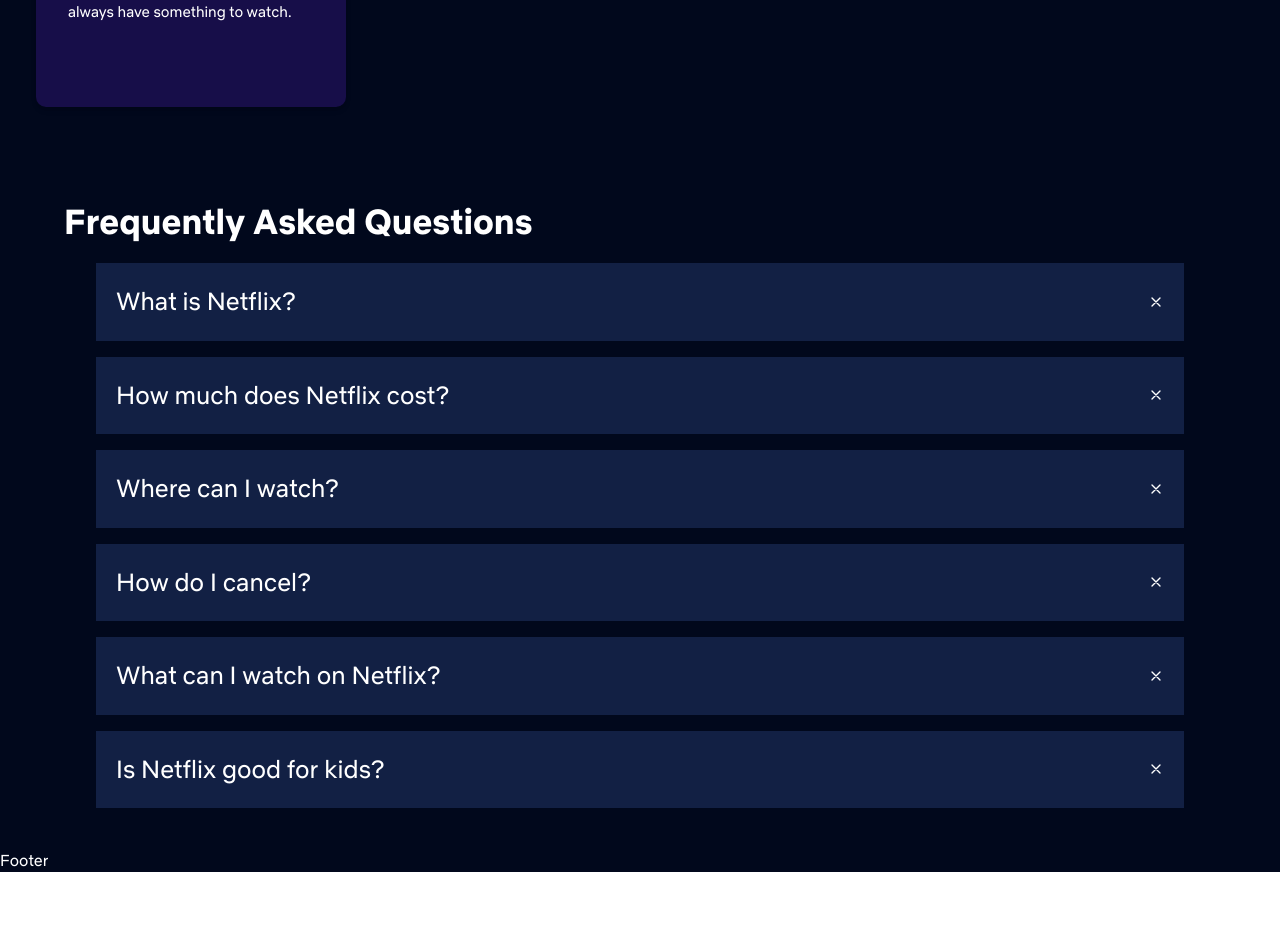
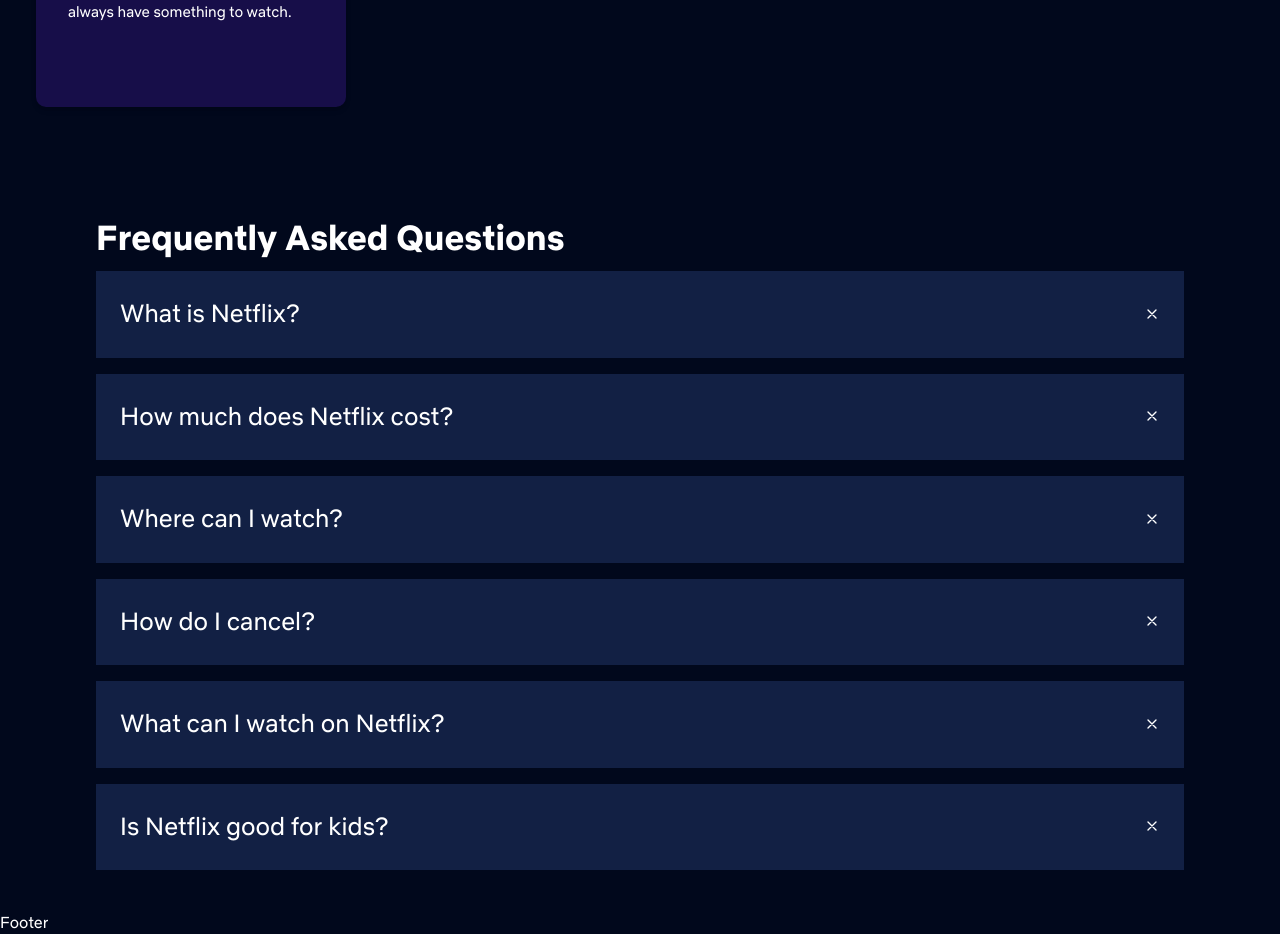
Before and after one commit to aayushchauhan10/MatFlix, a React (Vite) app in the folder client/: page / in a window 1280 px wide. Shown: the part 1460-2394 px from the top of the page. Before the commit the page ends 2332 px from the top, so only its background shows below. Built offline with nearby package versions, Linux system fonts and the light colour scheme.

Commit message:
Updated question.jsx

```diff
--- a/client/src/components/layout/Questions.jsx
+++ b/client/src/components/layout/Questions.jsx
@@ -10,16 +10,16 @@
 
   return (
     <div className="py-6 text-white bg-[#01081C]">
-      <h1 className="font-bold text-[35px] px-16 pt-16 pb-4">
+      <h1 className="font-bold text-[35px] px-24 pt-20 pb-2">
         Frequently Asked Questions
       </h1>
       {questions.map((question, index) => (
         <div
           key={index}
           onClick={() => handleClick(index)}
-          className="mb-4 mx-24 bg-[#122044] font-netflix p-5"
+          className="mb-4 mx-24 bg-[#122044] font-netflix  p-6"
         >
-          <div className="flex justify-between hover:bg[#223263] focus:bg-[#223263] active:bg[#223263] items-center cursor-pointer">
+          <div className="flex justify-between hover:bg[#223263]  focus:bg-[#223263] active:bg[#223263] items-center cursor-pointer">
             <h2 className="text-[25px]">{question.title}</h2>
             <span>
               {activeIndex === index ? (
@@ -56,13 +56,13 @@
             </span>
           </div>
           <div
-            className={` text-white  ${
+            className={`border-t-[1px] border-[#01081C] text-white  ${
               activeIndex === index
-                ? "opacity-100 max-h-100 text-[20px] mt-2"
+                ? "opacity-100 max-h-120 text-[20px]  mt-3"
                 : "opacity-0 max-h-0"
             } transition-all duration-300`}
           >
-            <hr className="pb-2" />
+            {/* <hr className="pb-2" /> */}
             {question.description}
           </div>
         </div>
```
